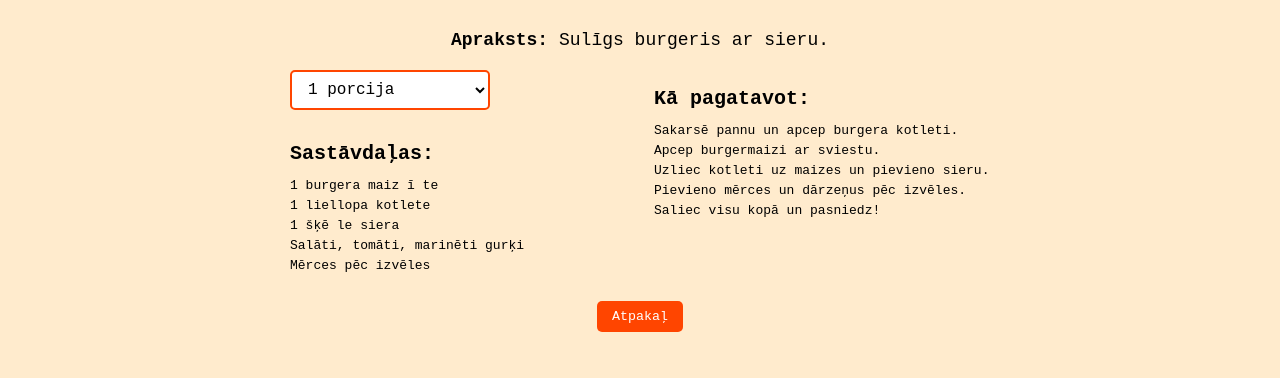
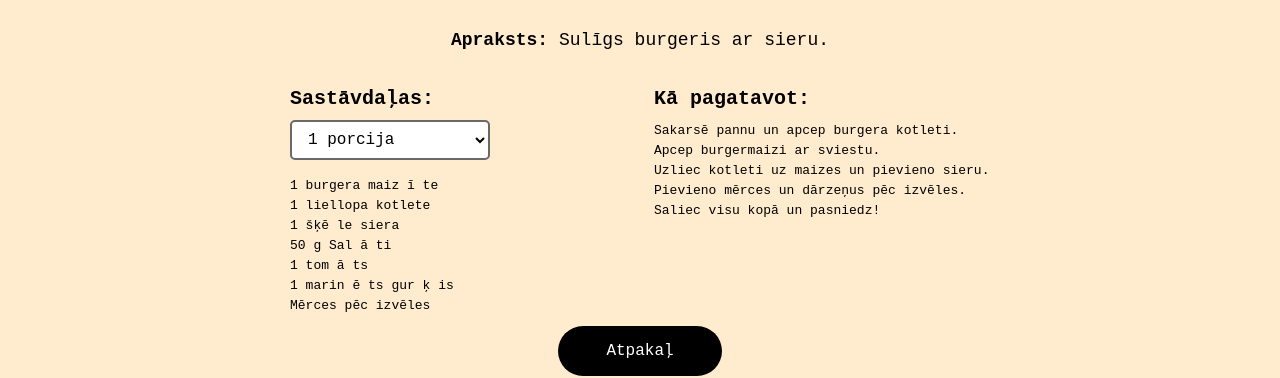
Before and after one commit to 22DP1AKaha/VueTraining, a Vue app: page /recepte/1 in a window 1280 px wide. Shown: the part 574-952 px from the top of the page. Built offline with nearby package versions, Linux system fonts and the light colour scheme.

Commit message:
pievienots readme fails un pielabotas recepšu lapas

```diff
--- a/src/pages/receptesinstrukcijas.vue
+++ b/src/pages/receptesinstrukcijas.vue
@@ -17,10 +17,11 @@
     <div class="recipe-content">
       <!-- Ingredients -->
       <div class="ingredients">
+        <h2>Sastāvdaļas:</h2>
         <select v-model="servings" id="portion-size" @change="updateIngredients">
           <option v-for="portion in portionSizes" :key="portion" :value="portion">{{ portion }}</option>
         </select>
-        <h2>Sastāvdaļas:</h2>
+
         <ul>
           <li v-for="(ingredient, index) in adjustedIngredients" :key="index">
             {{ ingredient }}
@@ -69,7 +70,9 @@ export default {
             "1 burgera maizīte",
             "1 liellopa kotlete",
             "1 šķēle siera",
-            "Salāti, tomāti, marinēti gurķi",
+            "50g Salāti",
+            "1 tomāts",
+            "1 marinēts gurķis",
             "Mērces pēc izvēles",
           ],
           instructions: [
@@ -239,27 +242,29 @@ export default {
 }
 
 .back-btn {
-  margin-top: 15px;
-  padding: 8px 15px;
-  background-color: #ff4500;
+  padding: 1rem 3rem;
+  font-size: 1rem;
+  border: none;
   color: white;
-  border: none;
-  border-radius: 5px;
+  background: black;
   cursor: pointer;
+  border-radius: 50px;
+  transition: transform 0.3s ease, box-shadow 0.3s ease;
 }
 
 .back-btn:hover {
-  background-color: #d93d00;
+  background-color: dimgrey;
 }
 
 #portion-size {
   padding: 8px 12px;
-  border: 2px solid #ff4500;
+  border: 2px solid dimgray;
   border-radius: 5px;
   background-color: white;
   font-size: 16px;
   cursor: pointer;
-  margin-bottom: 15px;
+  margin-top: 5px;
+  margin-bottom: 5px;
   width: 100%;
   max-width: 200px;
 }
```
Also changed, not shown: 1 other file (tests, documents, lock files or other folders).
